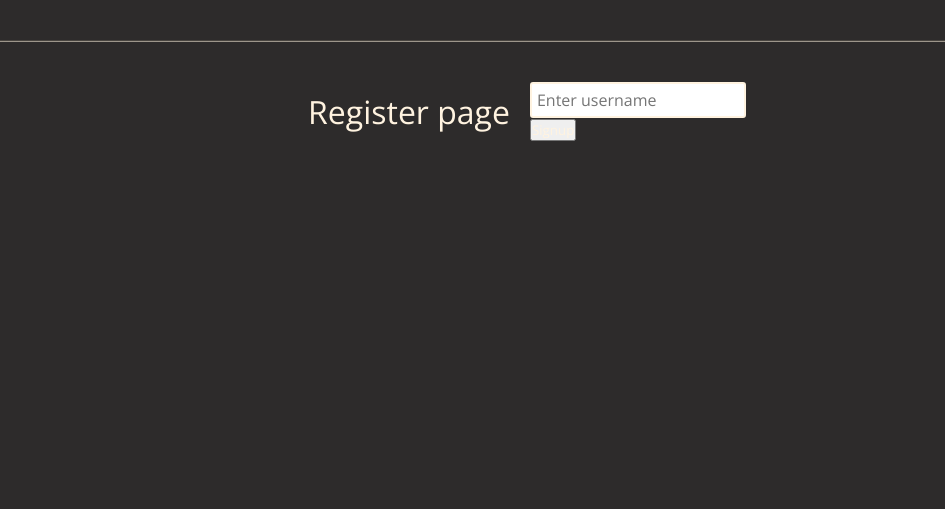
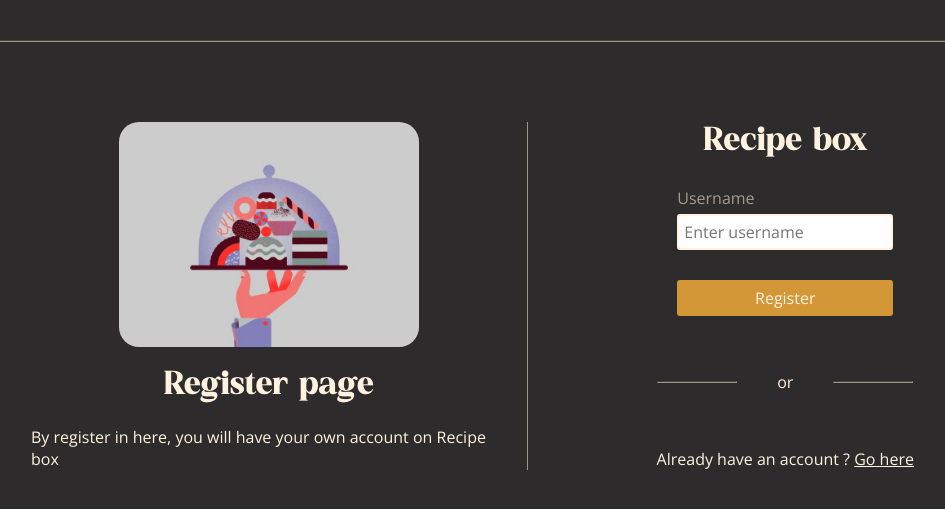
Before and after one commit to ethan-frot/Recipe-box, a PHP site: page /register.php in a window 1280 px wide. Shown: the part 82-591 px from the top of the page, without its empty margins (123-1068 px from the left). Run offline with PHP 8.4, Linux system fonts and the light colour scheme; style sheets or scripts are compiled from the project's sources.

Commit message:
✨Add 5 new features !

```diff
--- a/src/register.php
+++ b/src/register.php
@@ -1,17 +1,33 @@
 <?php require_once 'parts/header.php'; ?>
 
-    <div class="container">
-        <h1 class="text-center mt-3">Register page</h1>
-
-        <form action="scripts/register-script.php" method="POST">
-            <div class="text-center p-3">
-                <input type="text" placeholder="Enter username" name="username">
+<div class="container">
+    <div class="wrap-container">
+        <div class="left-container">
+            <img class="login-img" src="assets/register.jpg">
+            <h1 class="title">Register page</h1>
+            <p class="login-subtitle">By register in here, you will have your own account on <span class="login-title">Recipe box</span></p>
+        </div>
+        <div class="vertical-line"></div>
+        <div class="right-container">
+            <h1 class="title">Recipe box</h1>
+            <form class="form" action="scripts/register-script.php" method="POST">
+                <div class="input-container">
+                    <label for="username">Username</label>
+                    <input class="input-text" type="text" placeholder="Enter username" name="username">
+                </div>
+                <input class="input-submit" type="submit" value="Register">
+            </form>
+            <div class="separation">
+                <hr class="separation-hr"/>
+                <span>or</span>
+                <hr class="separation-hr"/>
             </div>
-            <div class="p-3">
-                <input type="submit" value="Signup" class="btn btn-primary w-100">
-            </div>
-        </form>
-
+            <p>Already have an account ? <a href="./login.php">Go here</a></p>
+        </div>
     </div>
 
+
+</div>
+
+
 <?php require_once 'parts/footer.php'; ?>
--- a/src/styles/_login.scss
+++ b/src/styles/_login.scss
@@ -1,29 +1,9 @@
-.wrap-container {
-  margin-top: 40px;
-  width: 80%;
-  display: flex;
-}
-
-.vertical-line {
-  border-left: 1px solid #9d968b;
-  margin: 0 20px;
-}
-
-.left-container,
-right-container {
-  display: flex;
-  flex-direction: column;
-  align-items: center;
-  gap: 20px;
-  width: 50%;
-}
-
 .login-img {
   width: 300px;
   border-radius: 20px;
 }
 
-.login-title {
+.title {
   font-family: "Gatile";
 }
 
@@ -37,15 +17,12 @@ label {
   color: #fff3e090;
 }
 
-input[type="text"] {
-  padding: 5px;
-  border: 2px solid #fff3e0;
-  border-radius: 3px;
-  font-size: 16px;
-  outline: none;
-  color: black;
+.separation {
+  display: flex;
+  flex-direction: row;
+  align-items: center;
+
+  &-hr {
+    min-width: 80px;
+  }
 }
-
-input[type="text"]:hover {
-  border-color: #9d968b;
-}
--- /dev/null
+++ b/src/styles/_recipes.scss
@@ -0,0 +1,7 @@
+.no-recipes {
+  display: flex;
+  padding: 30px;
+  background-color: #9d968b;
+  border-radius: 50px;
+  color: black;
+}
--- a/src/styles/style.scss
+++ b/src/styles/style.scss
@@ -1,5 +1,6 @@
 @import "_header.scss";
 @import "_login.scss";
+@import "_recipes.scss";
 
 @font-face {
   font-family: "Gatile";
@@ -25,8 +26,61 @@ body {
 
 .container {
   display: flex;
+  flex-direction: column;
   justify-content: center;
   align-items: center;
   margin: 30px 10px 0 30px;
   gap: 20px;
 }
+
+.wrap-container {
+  margin-top: 40px;
+  width: 80%;
+  display: flex;
+}
+
+.vertical-line {
+  border-left: 1px solid #9d968b;
+  margin: 0 20px;
+}
+
+.left-container,
+.right-container {
+  display: flex;
+  flex-direction: column;
+  align-items: center;
+  gap: 20px;
+  width: 50%;
+}
+
+.right-container {
+  justify-content: center;
+  gap: 25px;
+}
+
+.form {
+  display: flex;
+  flex-direction: column;
+  gap: 30px;
+}
+
+.input-text,
+.input-submit {
+  padding: 5px;
+  border: 2px solid #fff3e0;
+  border-radius: 3px;
+  font-size: 16px;
+  outline: none;
+  color: black;
+
+  &:hover {
+    border-color: #9d968b;
+  }
+}
+
+.input-submit {
+  cursor: pointer;
+  color: #fff3e0;
+  border: 2px solid #d39738;
+  background-color: #d39738;
+}
```
Also changed, not shown: src/duplicate-recipe.php (added, +37 -0 lines), src/login.php (+11 -4 lines), src/modify-recipe.php (added, +37 -0 lines), src/new-recipe.php (added, +24 -0 lines), src/recipes.php (+21 -13 lines), src/scripts/create-recipe-script.php (added, +23 -0 lines), src/scripts/modify-recipe-script.php (added, +22 -0 lines), src/scripts/remove-recipe-script.php (added, +14 -0 lines), src/assets/login.jpg, src/assets/register.jpg (added), 1 other file.
